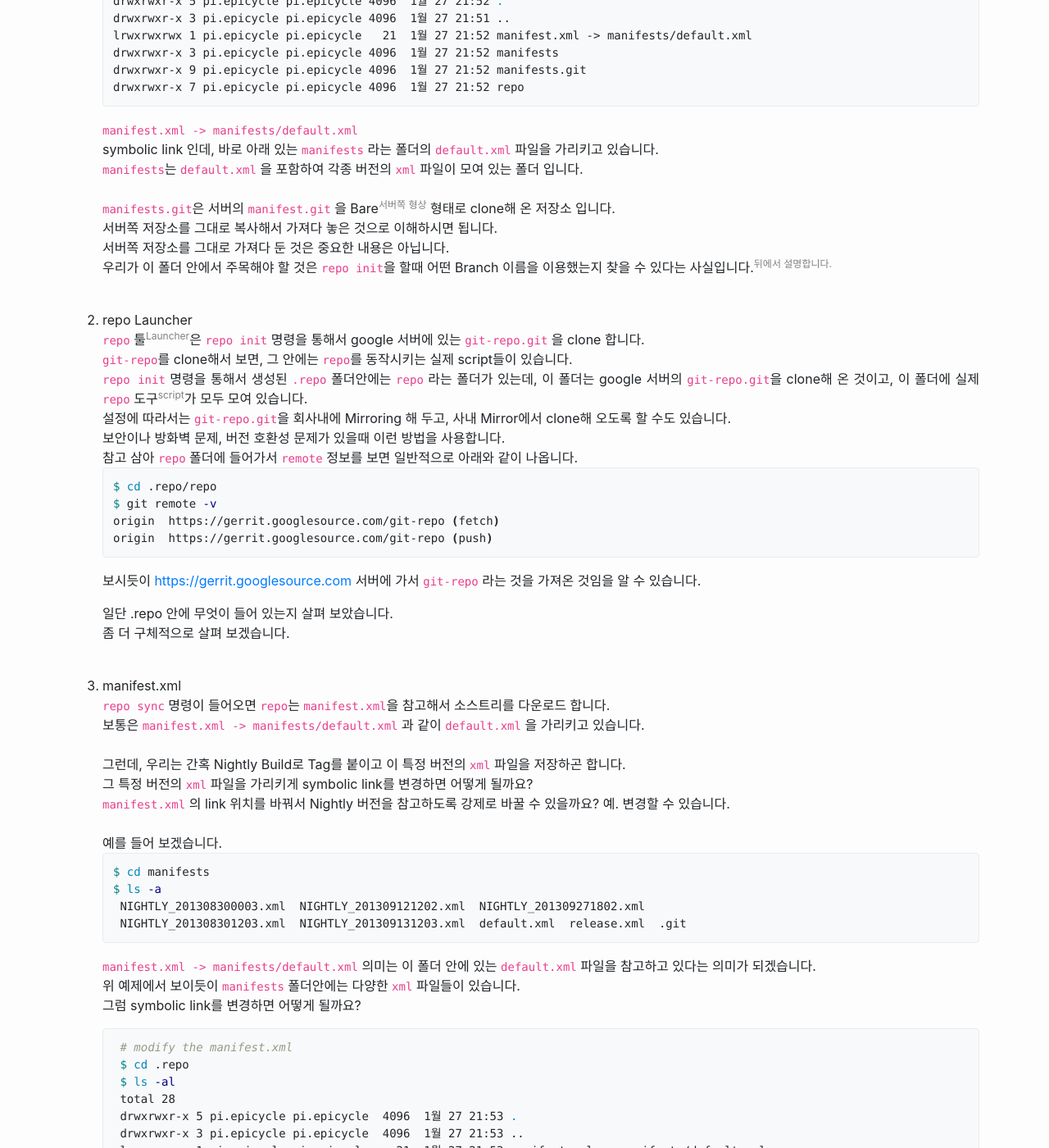
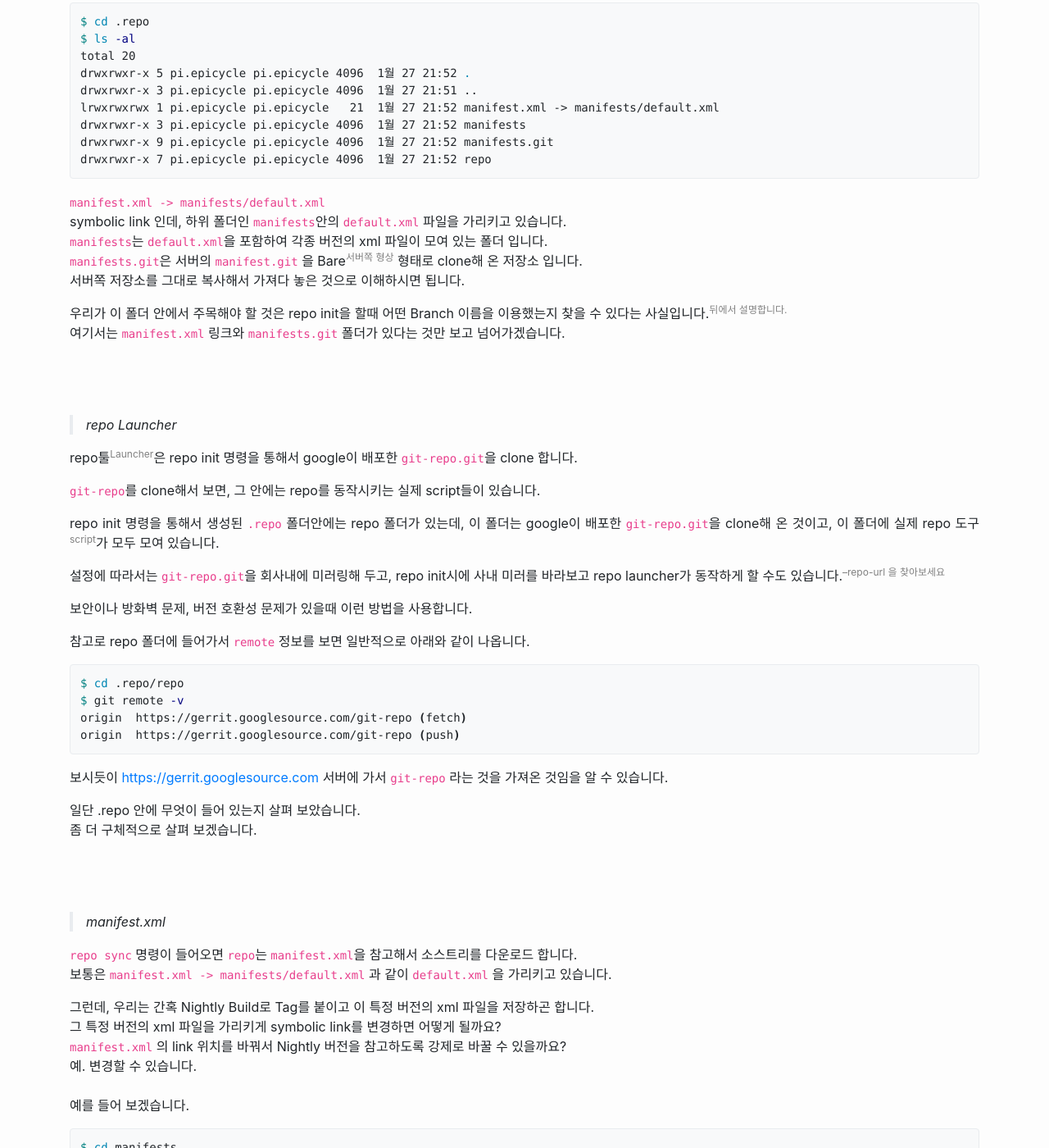
Before and after one commit to pseudocerasus/pseudocerasus.github.io, a Jekyll site: the page built from _posts/2015-01-07-about-repo.markdown, in a window 1280 px wide and 1400 px high, scrolled down 459 px. Shown: the whole window at 82% size. Built offline with Jekyll 4.4.1, drawn with Linux system fonts in a browser that asks for light colours; some of the changed text lies outside the part shown.

Commit message:
Tell the story less

````diff
--- a/_posts/2015-01-07-about-repo.markdown
+++ b/_posts/2015-01-07-about-repo.markdown
@@ -4,126 +4,155 @@ title:  "repo init/sync에 대하여"
 date:   2015-01-07 13:11:38 +0900
 ---
 여러 곳의 git저장소를 모아서 소스트리<span style="color:grey"><sup>source tree</sup></span>를 구성하고 싶을때, 우리는 쉽게 [repo](https://source.android.com/setup/develop?hl=ko#installing-repo)를 사용하고 manifest.xml 파일로 버전을 관리합니다.<br>
-`repo init`, `repo sync`는 어떻게 동작하는지 이야기 해 보려고 합니다.<br>
+repo init, repo sync는 어떻게 동작하는지 이야기 해 보려고 합니다.<br>
+<br>
+<br>
+<br>
+> repo/manifest.xml
+<br>
 
-1. repo/manifest.xml 이 가리키는 버전의 의미 <br>
-   `repo`를 사용하면 다음과 같이 `repo init` 부터 하게 됩니다. <br>
-   `$ repo init -u ssh://source.epicycle.info:29418/platform/manifest.git -b master` <br>
-   이렇게 `repo init` 을 하면 `.repo` 라는 폴더가 생기는데, 여기에는 어떤 정보가 저장되어 있는지 살펴 보겠습니다.<br>
+repo를 사용하면 다음과 같이 `repo init` 부터 하게 됩니다. <br>
+`$ repo init -u ssh://source.epicycle.info:29418/platform/manifest.git -b master` <br>
+이렇게 repo init을 하면 `.repo` 라는 폴더가 생기는데, 여기에는 어떤 정보가 저장되어 있는지 살펴 보겠습니다.<br>
 
-   ```bash
-   $ cd .repo
-   $ ls -al
-   total 20
-   drwxrwxr-x 5 pi.epicycle pi.epicycle 4096  1월 27 21:52 .
-   drwxrwxr-x 3 pi.epicycle pi.epicycle 4096  1월 27 21:51 ..
-   lrwxrwxrwx 1 pi.epicycle pi.epicycle   21  1월 27 21:52 manifest.xml -> manifests/default.xml
-   drwxrwxr-x 3 pi.epicycle pi.epicycle 4096  1월 27 21:52 manifests
-   drwxrwxr-x 9 pi.epicycle pi.epicycle 4096  1월 27 21:52 manifests.git
-   drwxrwxr-x 7 pi.epicycle pi.epicycle 4096  1월 27 21:52 repo
-   ```
-   `manifest.xml -> manifests/default.xml`<br>
-   symbolic link 인데, 바로 아래 있는 `manifests` 라는 폴더의 `default.xml` 파일을 가리키고 있습니다.<br>
-   `manifests`는 `default.xml` 을 포함하여 각종 버전의 `xml` 파일이 모여 있는 폴더 입니다.<br>
+```bash
+$ cd .repo
+$ ls -al
+total 20
+drwxrwxr-x 5 pi.epicycle pi.epicycle 4096  1월 27 21:52 .
+drwxrwxr-x 3 pi.epicycle pi.epicycle 4096  1월 27 21:51 ..
+lrwxrwxrwx 1 pi.epicycle pi.epicycle   21  1월 27 21:52 manifest.xml -> manifests/default.xml
+drwxrwxr-x 3 pi.epicycle pi.epicycle 4096  1월 27 21:52 manifests
+drwxrwxr-x 9 pi.epicycle pi.epicycle 4096  1월 27 21:52 manifests.git
+drwxrwxr-x 7 pi.epicycle pi.epicycle 4096  1월 27 21:52 repo
+```
+
+`manifest.xml -> manifests/default.xml`<br>
+symbolic link 인데, 하위 폴더인 `manifests`안의 `default.xml` 파일을 가리키고 있습니다.<br>
+`manifests`는 `default.xml`을 포함하여 각종 버전의 xml 파일이 모여 있는 폴더 입니다.<br>
+`manifests.git`은 서버의 `manifest.git` 을 Bare<span style="color:grey"><sup>서버쪽 형상</sup></span> 형태로 clone해 온 저장소 입니다.<br>
+서버쪽 저장소를 그대로 복사해서 가져다 놓은 것으로 이해하시면 됩니다.<br>
+
+우리가 이 폴더 안에서 주목해야 할 것은 repo init을 할때 어떤 Branch 이름을 이용했는지 찾을 수 있다는 사실입니다.<span style="color:grey"><sup>뒤에서 설명합니다.</sup></span><br>
+여기서는 `manifest.xml` 링크와 `manifests.git` 폴더가 있다는 것만 보고 넘어가겠습니다.<br>
    <br>
-   `manifests.git`은 서버의 `manifest.git` 을 Bare<span style="color:grey"><sup>서버쪽 형상</sup></span> 형태로 clone해 온 저장소 입니다.<br>
-   서버쪽 저장소를 그대로 복사해서 가져다 놓은 것으로 이해하시면 됩니다.<br>
-   서버쪽 저장소를 그대로 가져다 둔 것은 중요한 내용은 아닙니다.<br>
-   우리가 이 폴더 안에서 주목해야 할 것은 `repo init`을 할때 어떤 Branch 이름을 이용했는지 찾을 수 있다는 사실입니다.<span style="color:grey"><sup>뒤에서 설명합니다.</sup></span><br>
    <br>
-2. repo Launcher<br>
-   `repo` 툴<span style="color:grey"><sup>Launcher</sup></span>은 `repo init` 명령을 통해서 google 서버에 있는 `git-repo.git` 을 clone 합니다.<br>
-   `git-repo`를 clone해서 보면, 그 안에는 `repo`를 동작시키는 실제 script들이 있습니다.<br>
-   `repo init` 명령을 통해서 생성된 `.repo` 폴더안에는 `repo` 라는 폴더가 있는데, 이 폴더는 google 서버의 `git-repo.git`을 clone해 온 것이고, 이 폴더에 실제 `repo` 도구<span style="color:grey"><sup>script</sup></span>가 모두 모여 있습니다.<br>
-   설정에 따라서는 `git-repo.git`을 회사내에 Mirroring 해 두고, 사내 Mirror에서 clone해 오도록 할 수도 있습니다.<br>
-   보안이나 방화벽 문제, 버전 호환성 문제가 있을때 이런 방법을 사용합니다.<br>
-   참고 삼아 `repo` 폴더에 들어가서 `remote` 정보를 보면 일반적으로 아래와 같이 나옵니다.<br>
-   ```bash
-   $ cd .repo/repo
-   $ git remote -v
-   origin  https://gerrit.googlesource.com/git-repo (fetch)
-   origin  https://gerrit.googlesource.com/git-repo (push)
-   ```
-   보시듯이 [https://gerrit.googlesource.com](https://gerrit.googlesource.com) 서버에 가서 `git-repo` 라는 것을 가져온 것임을 알 수 있습니다.<br>
+   <br>
+> repo Launcher
+<br>
+
+repo툴<span style="color:grey"><sup>Launcher</sup></span>은 repo init 명령을 통해서 google이 배포한 `git-repo.git`을 clone 합니다.<br>
+
+`git-repo`를 clone해서 보면, 그 안에는 repo를 동작시키는 실제 script들이 있습니다.<br>
+
+repo init 명령을 통해서 생성된 `.repo` 폴더안에는 repo 폴더가 있는데, 이 폴더는 google이 배포한 `git-repo.git`을 clone해 온 것이고, 이 폴더에 실제 repo 도구<span style="color:grey"><sup>script</sup></span>가 모두 모여 있습니다.<br>
+
+설정에 따라서는 `git-repo.git`을 회사내에 미러링해 두고, repo init시에 사내 미러를 바라보고 repo launcher가 동작하게 할 수도 있습니다.<span style="color:grey"><sup>--repo-url 을 찾아보세요</sup></span><br>
+
+보안이나 방화벽 문제, 버전 호환성 문제가 있을때 이런 방법을 사용합니다.<br>
+
+참고로 repo 폴더에 들어가서 `remote` 정보를 보면 일반적으로 아래와 같이 나옵니다.<br>
+```bash
+$ cd .repo/repo
+$ git remote -v
+origin  https://gerrit.googlesource.com/git-repo (fetch)
+origin  https://gerrit.googlesource.com/git-repo (push)
+```
+보시듯이 [https://gerrit.googlesource.com](https://gerrit.googlesource.com) 서버에 가서 `git-repo` 라는 것을 가져온 것임을 알 수 있습니다.<br>
 
    일단 .repo 안에 무엇이 들어 있는지 살펴 보았습니다.<br>
    좀 더 구체적으로 살펴 보겠습니다.<br>
    <br>
-3. manifest.xml<br>
-   `repo sync` 명령이 들어오면 `repo`는 `manifest.xml`을 참고해서 소스트리를 다운로드 합니다.<br>
-   보통은 `manifest.xml -> manifests/default.xml` 과 같이 `default.xml` 을 가리키고 있습니다.<br>
-   <br>
-   그런데, 우리는 간혹 Nightly Build로 Tag를 붙이고 이 특정 버전의 `xml` 파일을 저장하곤 합니다.<br>
-   그 특정 버전의 `xml` 파일을 가리키게 symbolic link를 변경하면 어떻게 될까요?<br>
-   `manifest.xml` 의 link 위치를 바꿔서 Nightly 버전을 참고하도록 강제로 바꿀 수 있을까요? 예. 변경할 수 있습니다.<br>
-   <br>
-   예를 들어 보겠습니다.<br>
-   ```bash
-   $ cd manifests
-   $ ls -a
-    NIGHTLY_201308300003.xml  NIGHTLY_201309121202.xml  NIGHTLY_201309271802.xml
-    NIGHTLY_201308301203.xml  NIGHTLY_201309131203.xml  default.xml  release.xml  .git
-    ```
+<br>
+<br>
+> manifest.xml
 
-    `manifest.xml -> manifests/default.xml` 의미는 이 폴더 안에 있는 `default.xml` 파일을 참고하고 있다는 의미가 되겠습니다.<br>
-    위 예제에서 보이듯이 `manifests` 폴더안에는 다양한 `xml` 파일들이 있습니다.<br>
+`repo sync` 명령이 들어오면 `repo`는 `manifest.xml`을 참고해서 소스트리를 다운로드 합니다.<br>
+보통은 `manifest.xml -> manifests/default.xml` 과 같이 `default.xml` 을 가리키고 있습니다.<br>
+
+그런데, 우리는 간혹 Nightly Build로 Tag를 붙이고 이 특정 버전의 xml 파일을 저장하곤 합니다.<br>
+그 특정 버전의 xml 파일을 가리키게 symbolic link를 변경하면 어떻게 될까요?<br>
+`manifest.xml` 의 link 위치를 바꿔서 Nightly 버전을 참고하도록 강제로 바꿀 수 있을까요?<br>
+예. 변경할 수 있습니다.<br>
+<br>
+예를 들어 보겠습니다.<br>
+```bash
+$ cd manifests
+$ ls -a
+NIGHTLY_201308300003.xml  NIGHTLY_201309121202.xml  NIGHTLY_201309271802.xml
+NIGHTLY_201308301203.xml  NIGHTLY_201309131203.xml  default.xml  release.xml  .git
+```
+
+`manifest.xml -> manifests/default.xml` 는 이 폴더 안에 있는 `default.xml` 파일을 참고하고 있다는 의미입니다.<br>
+
+위 예제에서 보이듯이 `manifests` 폴더안에는 다양한 `xml` 파일들이 있습니다.<br>
     그럼 symbolic link를 변경하면 어떻게 될까요?<br>
 
-    ```bash
-    # modify the manifest.xml
-    $ cd .repo
-    $ ls -al
-    total 28
-    drwxrwxr-x 5 pi.epicycle pi.epicycle  4096  1월 27 21:53 .
-    drwxrwxr-x 3 pi.epicycle pi.epicycle  4096  1월 27 21:53 ..
-    lrwxrwxrwx 1 pi.epicycle pi.epicycle    21  1월 27 21:53 manifest.xml -> manifests/default.xml
-    drwxrwxr-x 3 pi.epicycle pi.epicycle 12288  1월 27 21:53 manifests
-    drwxrwxr-x 9 pi.epicycle pi.epicycle  4096  1월 27 21:53 manifests.git
-    drwxrwxr-x 7 pi.epicycle pi.epicycle  4096  1월 27 21:53 repo
+```bash
+# modify the manifest.xml
+$ cd .repo
+$ ls -al
+total 28
+drwxrwxr-x 5 pi.epicycle pi.epicycle  4096  1월 27 21:53 .
+drwxrwxr-x 3 pi.epicycle pi.epicycle  4096  1월 27 21:53 ..
+lrwxrwxrwx 1 pi.epicycle pi.epicycle    21  1월 27 21:53 manifest.xml -> manifests/default.xml
+drwxrwxr-x 3 pi.epicycle pi.epicycle 12288  1월 27 21:53 manifests
+drwxrwxr-x 9 pi.epicycle pi.epicycle  4096  1월 27 21:53 manifests.git
+drwxrwxr-x 7 pi.epicycle pi.epicycle  4096  1월 27 21:53 repo
 
-    $ rm manifest.xml
-    $ ln -s manifests/gh14_release_branch.xml manifest.xml
-    $ ls -al
-    total 28
-    drwxrwxr-x 5 pi.epicycle pi.epicycle  4096  1월 27 22:24 .
-    drwxrwxr-x 3 pi.epicycle pi.epicycle  4096  1월 27 21:53 ..
-    lrwxrwxrwx 1 pi.epicycle pi.epicycle    33  1월 27 22:24 manifest.xml -> manifests/NIGHTLY_201309271802.xml
-    drwxrwxr-x 3 pi.epicycle pi.epicycle 12288  1월 27 21:53 manifests
-    drwxrwxr-x 9 pi.epicycle pi.epicycle  4096  1월 27 21:53 manifests.git
-    drwxrwxr-x 7 pi.epicycle pi.epicycle  4096  1월 27 21:53 repo
-    ```
-    위에서 보듯이 `manifest.xml` 파일을 삭제하고 `manifests/NIGHTLY_201309271802.xml` 을 바라보도록 symbolic link를 새롭게 생성했습니다.<br>
-    그러니 이제 이 `.repo`는 `default.xml` 을 바라보지 않고, `NIGHTLY_201309271802.xml` 을 바라보고 있습니다.<br>
-    그럼 이 상태로 repo sync를 하면 `NIGHTLY_201309271802.xml` 정보대로 Source를 Download 할까요?<br>
-    예, 맞습니다. `NIGHTLY_201309271802.xml` 정보대로 소스트리를 다운로드 할 겁니다.<br>
-    하지만 이렇게 직접 symbolic link를 변경하는 방법은 사용하지 않습니다.<br>
-    대신 `repo init` 이라는 명령어를 사용하죠. 왜냐하면 그것이 툴의 명령어를 사용해서 symbolic link를 정상적으로 변경하는 방법이기 때문입니다.<br>
-    그럼 이제 `manifest.xml` 이 가리키는 파일을 `repo init` 명령어를 이용해서 `NIGHTLY_201309271802.xml` 을 가리키도록 해 보겠습니다.<br>
-    ```bash
-    # `-m` 옵션을 주고 `repo init` 을 새로 해 보겠습니다.<br>
-    # 동일한 workspace에 `.repo`가 있는 상태에서 `repo init` 명령을 새로 실행하는 겁니다.<br>
-    $ repo init -u ssh://source.epicycle.info:29418/platform/manifest -b master -m NIGHTLY_201309271802.xml
-    $ cd .repo
-    $ ls -al
-    total 28
-    drwxrwxr-x 5 pi.epicycle pi.epicycle  4096  1월 27 22:33 .
-    drwxrwxr-x 3 pi.epicycle pi.epicycle  4096  1월 27 21:53 ..
-    lrwxrwxrwx 1 pi.epicycle pi.epicycle    33  1월 27 22:33 manifest.xml -> manifests/NIGHTLY_201309271802.xml
-    drwxrwxr-x 3 pi.epicycle pi.epicycle 12288  1월 27 22:31 manifests
-    drwxrwxr-x 9 pi.epicycle pi.epicycle  4096  1월 27 22:33 manifests.git
-    drwxrwxr-x 7 pi.epicycle pi.epicycle  4096  1월 27 21:53 repo
-    ```
-    `-m` 옵션에 `NIGHTLY_201309271802.xml` 을 주고 `repo init` 을 새로 했더니, symbolic link가 가리키는 파일이 `NIGHTLY_201309271802.xml` 로 변경 되었습니다.<br>
-    이 상태에서 `repo sync`를 하면 당연히 `NIGHTLY_201309271802.xml` 를 기준으로 소스트리를 다운로드 합니다.<br>
-    <br>
-    여기까지 .repo안에 있는 manifest.xml 파일이 어떤 곳을 가리키는지 살펴 봤습니다.<br><br>
+$ rm manifest.xml
+$ ln -s manifests/gh14_release_branch.xml manifest.xml
+$ ls -al
+total 28
+drwxrwxr-x 5 pi.epicycle pi.epicycle  4096  1월 27 22:24 .
+drwxrwxr-x 3 pi.epicycle pi.epicycle  4096  1월 27 21:53 ..
+lrwxrwxrwx 1 pi.epicycle pi.epicycle    33  1월 27 22:24 manifest.xml -> manifests/NIGHTLY_201309271802.xml
+drwxrwxr-x 3 pi.epicycle pi.epicycle 12288  1월 27 21:53 manifests
+drwxrwxr-x 9 pi.epicycle pi.epicycle  4096  1월 27 21:53 manifests.git
+drwxrwxr-x 7 pi.epicycle pi.epicycle  4096  1월 27 21:53 repo
+```
+위에서 보듯이 `manifest.xml` 파일을 삭제하고 `manifests/NIGHTLY_201309271802.xml` 을 바라보도록 symbolic link를 새롭게 생성했습니다.<br>
 
-이번에는 내가 가지고 있는 Source Code가 어떤 Branch 이름으로 `repo init` 한 것인지 살펴 보겠습니다.<br>
-`.repo` 폴더 안에는 `manifests.git` 이라는 폴더가 있습니다.<br>
+그러니 이제 이 `.repo`는 `default.xml` 을 바라보지 않고, `NIGHTLY_201309271802.xml` 을 바라보고 있습니다.<br>
 
-위에서 간략하게 언급했듯이 이 폴더는 git 서버가 가지고 있는 `manifests.git` 이라는 폴더를 통째로 clone 해 놓은 것이라고 이해하시면 됩니다.<br>
+그럼 이 상태로 repo sync를 하면 `NIGHTLY_201309271802.xml` 정보대로 Source를 Download 할까요?<br>
+예, 맞습니다. `NIGHTLY_201309271802.xml` 정보대로 소스트리를 다운로드 할 겁니다.<br>
 
-개발자 입장에서 이 폴더를 유심히 살펴 볼 필요는 없습니다. 단지 이 `manifests.git` 이라는 폴더 안에는 내가 `repo init` 할때 어떤 Branch 이름으로 `-b` 옵션을 주었었는지 기록되어 있다는 것만 기억하면 됩니다.<br>
+하지만 이렇게 직접 symbolic link를 변경하는 방법은 사용하지 않습니다.<br>
+대신 repo init 명령어를 사용하죠. 왜냐하면 그것이 툴의 명령어를 사용해서 symbolic link를 정상적으로 변경하는 방법이기 때문입니다.<br>
+
+그럼 이제 `manifest.xml`이 가리키는 파일을 repo init 명령어를 이용해서 `NIGHTLY_201309271802.xml` 을 가리키도록 해 보겠습니다.<br>
+```bash
+
+# `-m` 옵션을 주고 `repo init` 을 새로 해 보겠습니다.<br>
+# 동일한 workspace에 `.repo`가 있는 상태에서 `repo init` 명령을 새로 실행하는 겁니다.<br>
+$ repo init -u ssh://source.epicycle.info:29418/platform/manifest -b master -m NIGHTLY_201309271802.xml
+
+$ cd .repo
+$ ls -al
+total 28
+drwxrwxr-x 5 pi.epicycle pi.epicycle  4096  1월 27 22:33 .
+drwxrwxr-x 3 pi.epicycle pi.epicycle  4096  1월 27 21:53 ..
+lrwxrwxrwx 1 pi.epicycle pi.epicycle    33  1월 27 22:33 manifest.xml -> manifests/NIGHTLY_201309271802.xml
+drwxrwxr-x 3 pi.epicycle pi.epicycle 12288  1월 27 22:31 manifests
+drwxrwxr-x 9 pi.epicycle pi.epicycle  4096  1월 27 22:33 manifests.git
+drwxrwxr-x 7 pi.epicycle pi.epicycle  4096  1월 27 21:53 repo
+```
+`-m` 옵션에 `NIGHTLY_201309271802.xml` 을 주고 repo init을 새로 했더니, symbolic link가 가리키는 파일이 `NIGHTLY_201309271802.xml`로 변경 되었습니다.<br>
+
+이 상태에서 repo sync를 하면 당연히 `NIGHTLY_201309271802.xml` 를 기준으로 소스트리를 다운로드 합니다.<br>
+여기까지 `.repo`안에 있는 `manifest.xml` 파일이 어떤 곳을 가리키는지 살펴 봤습니다.<br>
+<br>
+<br>
+<br>
+> repo init 정보 확인
+
+마지막으로 repo sync한 소스트리가 어떤 Branch 이름으로 repo init 한 것인지 살펴 보겠습니다.<br>
+`.repo` 폴더 안에는 `manifests.git` 폴더가 있습니다.<br>
+
+위에서 간략하게 언급했듯이 이 폴더는 git 서버가 가지고 있는 `manifests.git` 이라는 폴더를 통째로 clone해 놓은 것이라고 이해하시면 됩니다.<br>
+
+`manifests.git` 폴더 안에는 repo init할 때 어떤 Branch 이름으로 `-b` 옵션을 주었는지 기록되어 있습니다.<br>
 
 ```bash
 $ cat .repo/manifests.git/config
@@ -138,7 +167,11 @@ $ cat .repo/manifests.git/config
         merge = master
 ```
 보시듯이 `manifests.git/config` 파일안에는<br>
+
 이 `manifest` git을 어디에서 가져온 것인지 `url` 이 있습니다.<br>
-그리고 merge 라는 부분에 `repo init` 할때 사용한 Branch 이름이 보입니다.<br>
-위 예문을 통해서 `ssh://source.epicycle.info:29418/platform/manifest.git`가 manifest가 있는 git이고, `repo init`할때 Branch는 `master`였음을 알 수 있습니다.<br>
-그리고 `.repo/manifest.xml` symbolic link가 가리키는 파일로 실제 버전을 가리키는 `xml` 파일을 찾을 수 있습니다.
+
+그리고 merge 부분에 repo init할 때 사용한 Branch 이름이 보입니다.<br>
+
+위 예문을 통해서 `ssh://source.epicycle.info:29418/platform/manifest.git`가 manifest가 있는 git이고, repo init할 때 Branch는 `master`였음을 알 수 있습니다.<br>
+
+그리고 `.repo/manifest.xml` symbolic link가 가리키는 xml파일에 소스트리를 구성하는 git들의 버전이 적혀 있습니다.
````
Also changed, not shown: _posts/2021-08-19-about-insmod.markdown (+5 -6 lines), about.markdown (+4 -8 lines).
